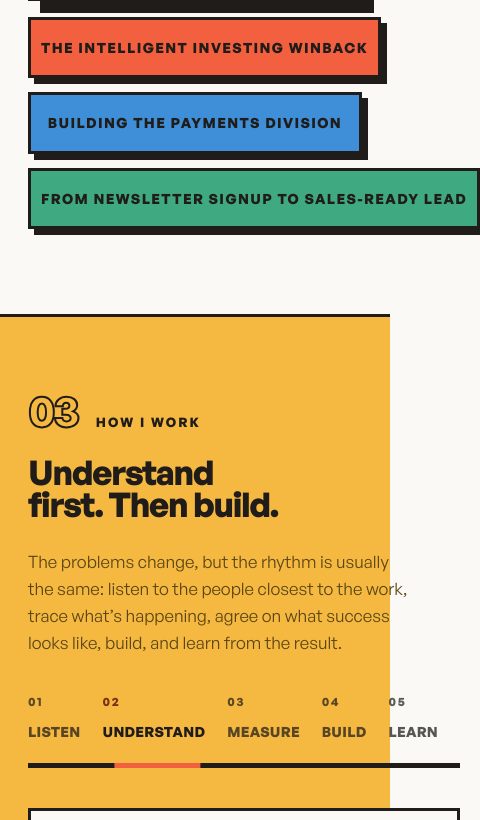
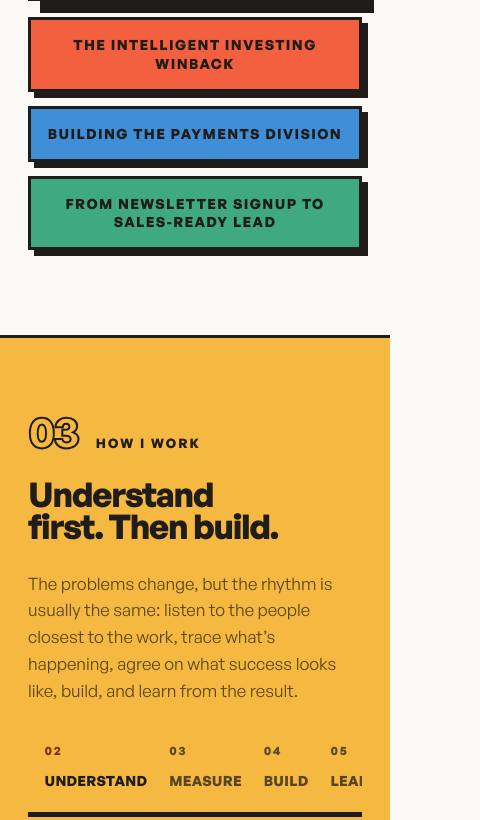
Before and after one commit to mmnzns/mmnzns.github.io, an Astro site: page / in a window 390 px wide. Shown: the part 4830-5650 px from the top of the page, 480 px wide, since content can reach past the window. Built offline with nearby package versions, Linux system fonts and the light colour scheme; Astro itself is replaced by a stand-in of ours.

Commit message:
Stop the home page widening the viewport on phones
Two elements were wider than a phone screen, and the difference between
desktop and mobile hid it: body's overflow-x clip paints over the problem in
a desktop browser, while a phone expands the layout viewport to fit the
content instead — the whole site rendered zoomed out with the edges cut.
Both are the design export's own bugs at 375px, carried over faithfully.

The shelf spines keep white-space: nowrap for their vertical desktop text,
which at mobile — where they turn horizontal — pushed the longest case title
to 452px on a 375px screen. They now wrap below 1120px.

The method tab row's five uppercase tabs have a min-content width of 432px,
and flex items refuse to shrink below that, blowing out the grid track that
holds them (both grid columns now carry min-width: 0). On a phone the bar
scrolls inside its own box, and selecting a tab — including the autoplay —
scrolls the bar itself to the active tab, never scrollIntoView, so the page
can't get yanked around by a timer.

Verified by measuring document scrollWidth at 375px across all ten page
types: every one now reports exactly the viewport width, with no element's
right edge past it.

Co-Authored-By: Claude Opus 5 <noreply@anthropic.com>

```diff
--- a/src/pages/index.astro
+++ b/src/pages/index.astro
@@ -679,6 +679,7 @@ const DEFAULT_RECEIPT = 1;
     const tabs = [...methodRoot.querySelectorAll<HTMLButtonElement>('[data-step]')];
     const panels = methodRoot.querySelectorAll<HTMLElement>('[data-step-panel]');
     const indicator = methodRoot.querySelector<HTMLElement>('[data-method-indicator]');
+    const bar = tabs[0]?.parentElement;
     let current = 0;
     let touched = false;
 
@@ -690,6 +691,12 @@ const DEFAULT_RECEIPT = 1;
       });
       for (const panel of panels) panel.hidden = panel.dataset.stepPanel !== String(index);
       if (indicator) indicator.style.transform = `translateX(${index * 100}%)`;
+      /* On a phone the bar scrolls in place, so the active tab can sit past
+         its edge. Scrolling the bar directly — never scrollIntoView — keeps
+         the autoplay from yanking the page itself around. */
+      if (bar && bar.scrollWidth > bar.clientWidth) {
+        bar.scrollTo({ left: tabs[index].offsetLeft - 16, behavior: 'smooth' });
+      }
     }
 
     tabs.forEach((tab, index) => {
@@ -1195,6 +1202,14 @@ const DEFAULT_RECEIPT = 1;
     max-width: 380px;
   }
 
+  /* Both columns must be allowed to shrink below their content, or the tab
+     row's min-content width blows the grid track past the viewport on a
+     phone — the page then pans sideways instead of clipping. */
+  .method__intro,
+  .method__panel {
+    min-width: 0;
+  }
+
   .method__tabs {
     display: flex;
     border-bottom: 5px solid var(--ink);
@@ -1203,6 +1218,7 @@ const DEFAULT_RECEIPT = 1;
 
   .method__tab {
     flex: 1;
+    min-width: 0;
     padding: 0 22px 20px 0;
     border: 0;
     background: transparent;
@@ -1515,9 +1531,25 @@ const DEFAULT_RECEIPT = 1;
       padding: 16px 10px;
     }
 
+    /* Horizontal spines carry full case titles, which nowrap would push
+       past the viewport edge — the widest was 452px on a 375px screen. */
     .shelf__spine span {
       writing-mode: horizontal-tb;
       transform: none;
+      white-space: normal;
+      line-height: 1.3;
+    }
+
+    /* Five uppercase tabs never fit a phone; they scroll inside their own
+       box rather than widening the page. */
+    .method__tabs {
+      overflow-x: auto;
+      -webkit-overflow-scrolling: touch;
+      scrollbar-width: none;
+    }
+
+    .method__tab {
+      flex: 1 0 auto;
     }
 
     .receipts__read {
```
